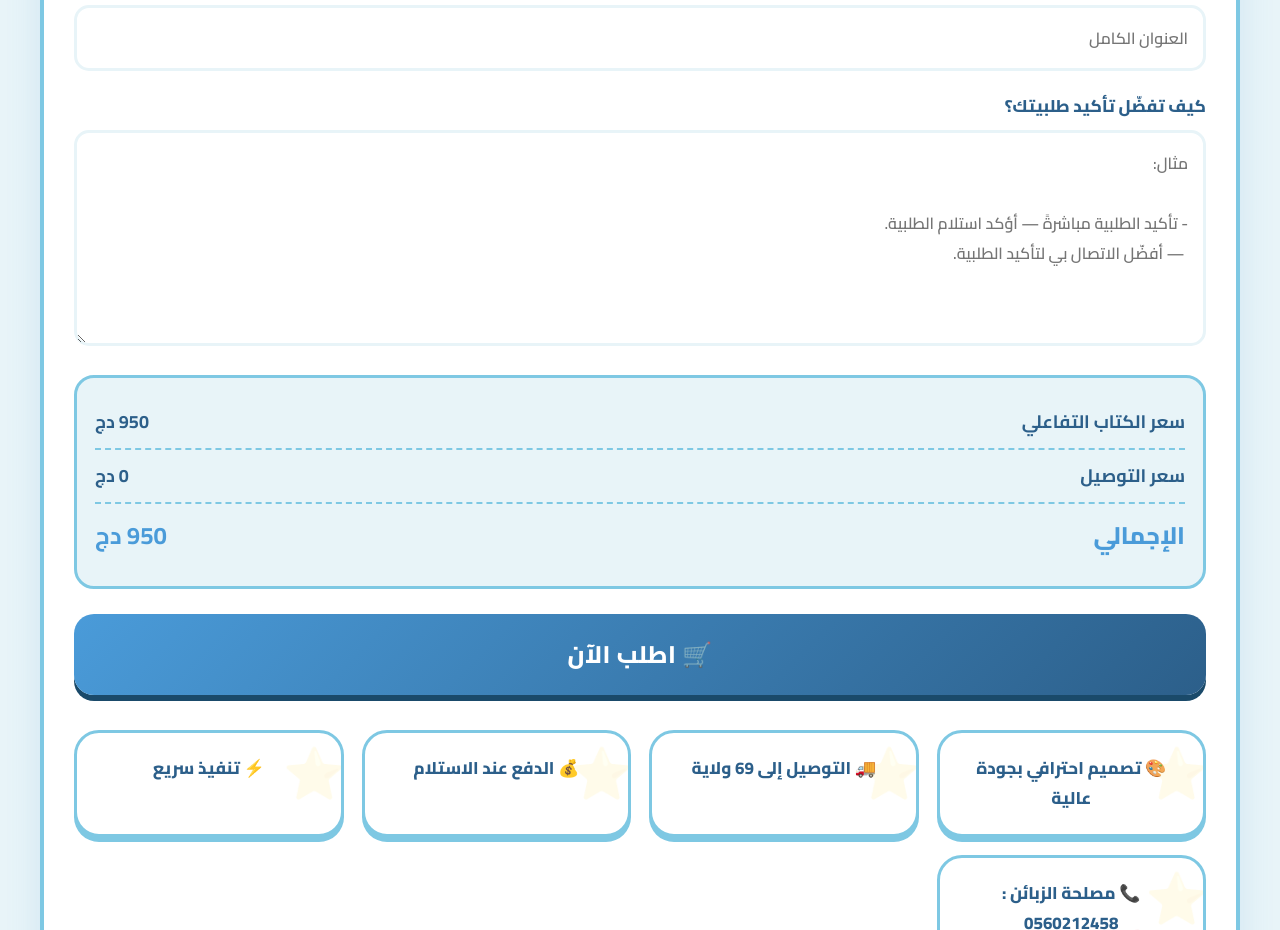
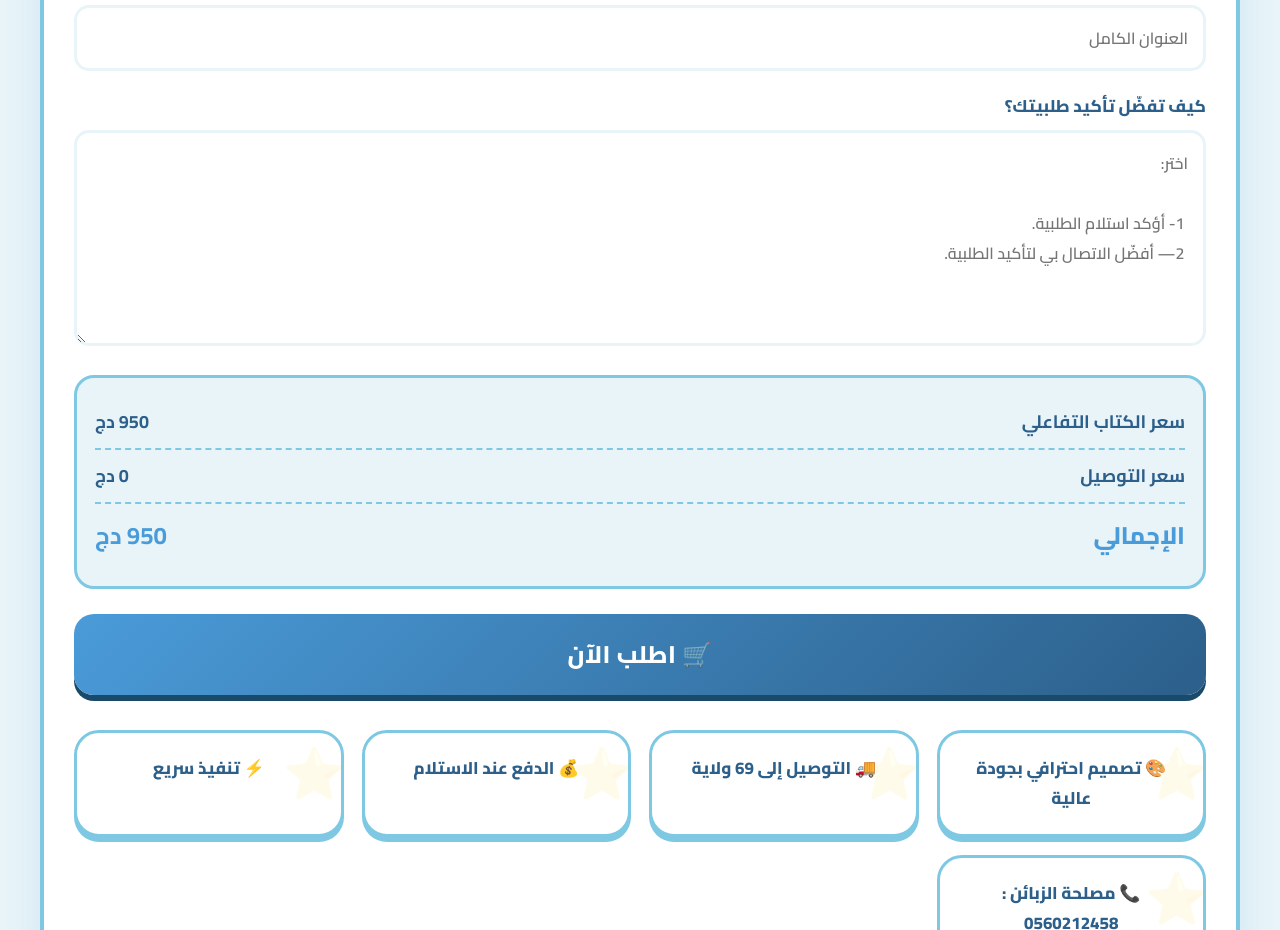
Before and after one commit to nassimbensbaa/Happy-Kids-DZ, a website: page index.html in a window 1280 px wide. Shown: the part 3401-4331 px from the top of the page. Drawn offline with Linux system fonts and the light colour scheme; no server answers.

Commit message:
Update index.html

```diff
--- a/index.html
+++ b/index.html
@@ -392,10 +392,10 @@
             <textarea
                 id="notes"
                 rows="6"
-                placeholder="مثال:
+                placeholder="اختر:
 
-- تأكيد الطلبية مباشرةً — أؤكد استلام الطلبية.
- — أفضّل الاتصال بي لتأكيد الطلبية."></textarea>
+ 1- أؤكد استلام الطلبية.
+ 2— أفضّل الاتصال بي لتأكيد الطلبية."></textarea>
 
         </div>
 
```
